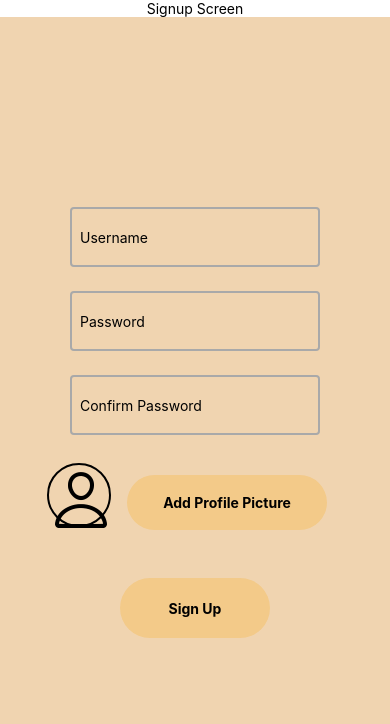
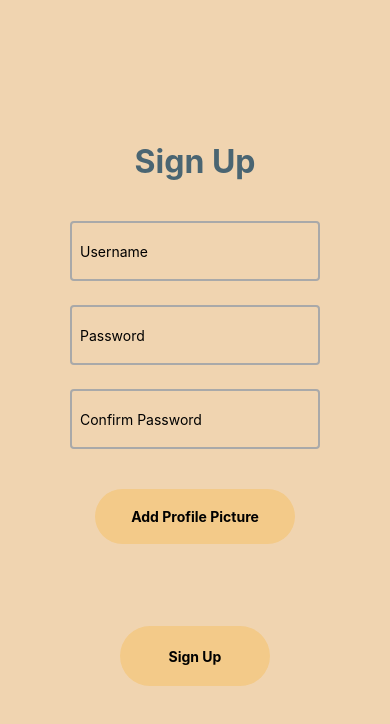
Before and after one commit to GabrielBolduc/Projet_App_Mobile, a React Native app in the folder Code/: screen / in a window 390 px wide. Shown: the top 724 px of the page. Built offline with nearby package versions, Linux system fonts and the light colour scheme.

Commit message:
UI: Changes to login and signup screens

```diff
--- a/Code/App.js
+++ b/Code/App.js
@@ -1,12 +1,12 @@
 import { StatusBar } from 'expo-status-bar';
 import { StyleSheet, Text, View } from 'react-native';
+import LoginScreen from './login_screen';
+import SignupScreen from './signup_screen';
+
 
 export default function App() {
   return (
-    <View style={styles.container}>
-      <Text>Open up App.js to start working on your app!</Text>
-      <StatusBar style="auto" />
-    </View>
+    <SignupScreen />
   );
 }
 
--- a/Code/index.js
+++ b/Code/index.js
@@ -1,10 +1,9 @@
+import '@expo/metro-runtime';
 import { registerRootComponent } from 'expo';
 
 import App from './App';
-import LoginScreen from './login_screen';
-import SignupScreen from './signup_screen';
 
 // registerRootComponent calls AppRegistry.registerComponent('main', () => App);
 // It also ensures that whether you load the app in Expo Go or in a native build,
 // the environment is set up appropriately
-registerRootComponent(SignupScreen);
+registerRootComponent(App);
--- a/Code/login_screen.js
+++ b/Code/login_screen.js
@@ -4,13 +4,13 @@ import { SafeAreaView, SafeAreaProvider } from 'react-native-safe-area-context';
 
 export default function LoginScreen() {
   return (
-    <>
-    <View style={styles.container}>
-      <Text>Login Screen</Text>
-      <StatusBar style="auto" />
-    </View>
     <SafeAreaProvider>
-        <SafeAreaView style={styles.centerContainerBase}>
+        <SafeAreaView style={styles.container}>
+
+            <View style={styles.header}>
+                <Text style={styles.headerTitle}>Login</Text>
+            </View>
+
             <TextInput style={styles.input} placeholder="Username" />
             <TextInput style={styles.input} placeholder="Password" secureTextEntry={true} />
 
@@ -23,7 +23,6 @@ export default function LoginScreen() {
             </TouchableOpacity>
         </SafeAreaView>
     </SafeAreaProvider>
-    </>
   );
 }
 
@@ -32,11 +31,19 @@ const styles = StyleSheet.create({
     alignItems: 'center',
     justifyContent: 'center',
   },
-  centerContainerBase: {
+  container: {
     flex: 1,
     backgroundColor: '#f0d4b0ff',
     alignItems: 'center',
     justifyContent: 'center',
+  },
+  header: {
+      marginBottom: 40,
+  },
+  headerTitle: {
+      fontSize: 32,
+      fontWeight: 'bold',
+      color: '#4A6572',
   },
   input: {
     borderColor: 'darkgray',
--- a/Code/signup_screen.js
+++ b/Code/signup_screen.js
@@ -1,27 +1,49 @@
+import React from 'react';
+
 import { StatusBar } from 'expo-status-bar';
 import { StyleSheet, Text, View, TextInput, TouchableOpacity, Image } from 'react-native';
 import { SafeAreaView, SafeAreaProvider } from 'react-native-safe-area-context';
 import Ionicons from '@expo/vector-icons/Ionicons';
 
-export default function LoginScreen() {
+
+export default function SignupScreen() {
+
+  const [buttonPressed, setButtonPressed] = React.useState(false);
+
+  const handleAvatarPress = () => {
+    setButtonPressed(buttonPressed ? false : true);
+  }
+
+  const handleAvatarShow = () => {
+    if (buttonPressed) {
+      return (
+        <View style={styles.avatarContainer}>
+            <Ionicons name="person-circle-outline" size={100} color="#4A6572" />
+        </View>
+      );
+    }
+    return null;
+  }
+
   return (
-    <>
-    <View style={styles.container}>
-      <Text>Signup Screen</Text>
-      <StatusBar style="auto" />
-    </View>
     <SafeAreaProvider>
-        <SafeAreaView style={styles.centerContainerBase}>
+        <SafeAreaView style={styles.container}>
+
+            <View style={styles.header}>
+                <Text style={styles.headerTitle}>Sign Up</Text>
+            </View>
+
             <TextInput style={styles.input} placeholder="Username" />
             <TextInput style={styles.input} placeholder="Password" secureTextEntry={true} />
             <TextInput style={styles.input} placeholder="Confirm Password" secureTextEntry={true} />
 
-            <View style={{ alignItems: 'center', marginBottom: 16, flexDirection: 'row' }}>
-              <Ionicons style={styles.image} name="person-outline" size={64} color="black" />
+            <View style={styles.profileSection}>
 
-              <TouchableOpacity style={[styles.button, { height: 55, width: 200}]}>
-                  <Text style={styles.buttonText}>Add Profile Picture</Text>
-              </TouchableOpacity>
+                {handleAvatarShow()}
+
+                <TouchableOpacity style={[styles.button, { height: 55, width: 200}] } onPress={handleAvatarPress}>
+                    <Text style={styles.buttonText}>Add Profile Picture</Text>
+                </TouchableOpacity>
             </View>
 
             <TouchableOpacity style={styles.button}>
@@ -29,20 +51,23 @@ export default function LoginScreen() {
             </TouchableOpacity>
         </SafeAreaView>
     </SafeAreaProvider>
-    </>
   );
 }
 
 const styles = StyleSheet.create({
   container: {
-    alignItems: 'center',
-    justifyContent: 'center',
-  },
-  centerContainerBase: {
     flex: 1,
     backgroundColor: '#f0d4b0ff',
     alignItems: 'center',
     justifyContent: 'center',
+  },
+  header: {
+      marginBottom: 40,
+  },
+  headerTitle: {
+      fontSize: 32,
+      fontWeight: 'bold',
+      color: '#4A6572',
   },
   input: {
     borderColor: 'darkgray',
@@ -69,12 +94,20 @@ const styles = StyleSheet.create({
     textAlign: 'center',
     fontWeight: 'bold',
   },
-  image: {
-    width: 64,
-    height: 64,
-    borderRadius: 32,
-    marginBottom: 16,
-    borderColor: 'black',
+  profileSection: {
+      flexDirection: 'row',
+      alignItems: 'center',
+      marginBottom: 50,
+  },
+  avatarContainer: {
+    width: 120,
+    height: 120,
+    borderRadius: 60,
     borderWidth: 2,
+    borderColor: '#4A6572',
+    justifyContent: 'center',
+    alignItems: 'center',
+    backgroundColor: '#fff',
+    marginRight: 16,
   },
 });
```
